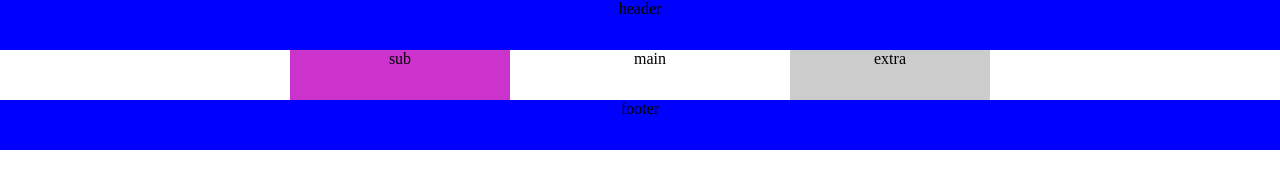
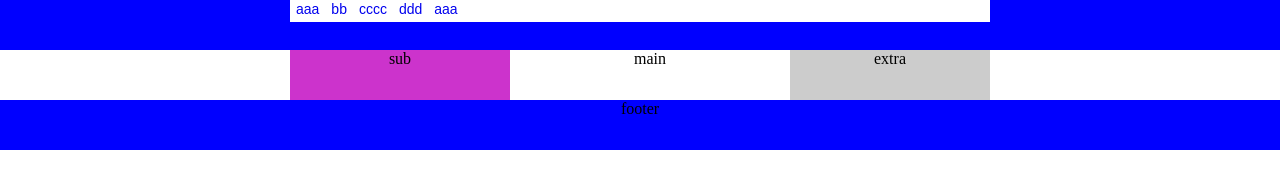
Before and after one commit to zvenshy/rcss, a plain HTML site: page layout.html in a window 1280 px wide. Drawn offline with Linux system fonts and the light colour scheme.

Commit message:
添加了nav模块

```diff
--- a/layout.html
+++ b/layout.html
@@ -14,6 +14,18 @@
         </div>
     </div>
     <div id="footer"><div>footer</div></div>
-    <div id="header"><div>header</div></div>
+    <div id="header">
+        <div>
+            <div id="nav">
+            	<ul>
+            		<li><a href="#">aaa</a></li>
+            		<li><a href="#">bb</a></li>
+            		<li><a href="#">cccc</a></li>
+            		<li><a href="#">ddd</a></li>
+            		<li><a href="#">aaa</a></li>
+            	</ul>
+            </div>
+        </div>
+    </div>
 </body>
 </html>
--- /dev/null
+++ b/sass/_nav.scss
@@ -0,0 +1,6 @@
+#nav{ overflow: hidden; width: 100%;
+    ul li{
+        list-style: none; float: left; padding: 0 6px; height: 22px;
+        a { text-decoration: none; font: 14px "Microsoft YaHei",sans-serif;}
+    }
+}
--- a/sass/style.scss
+++ b/sass/style.scss
@@ -1,13 +1,16 @@
 $sub-width : 220px;
 $extra-width : 200px;
 $header-height : 50px;
+$main-width : 700px;
 
 @import  "s-m-e";
+@import  "nav";
 
-#content > .content-wrap {background: gray; margin: 0 auto; text-align: center; width: 700px;
+#content > .content-wrap {background: gray; margin: 0 auto; text-align: center; width: $main-width;
 .sub { background:  #c3c; }
 .extra { background: #ccc; }
 .main, .sub, .extra {height: 50px;}}
 
 #header , #footer{ height: $header-height; background: blue;}
-#header div, #footer div {margin: 0 auto; width: 700px; text-align: center;}
+#header div, #footer div {margin: 0 auto; width: $main-width; text-align: center;}
+#nav{ background: white;}
```
Also changed, not shown: css/style.css.
